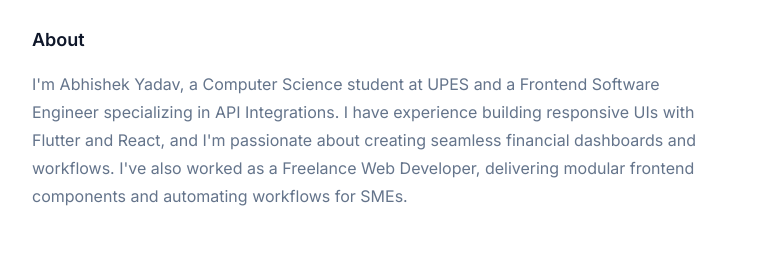
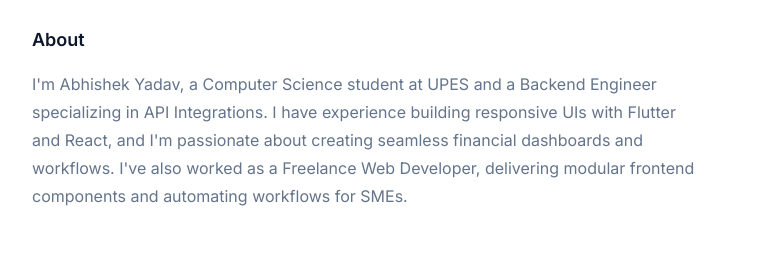
Before and after one commit to Abhii-04/new_portfolio, a plain HTML site: page index.html in a window 1280 px wide. Shown: the part 443-697 px from the top of the page, without its empty margins (248-1031 px from the left). Drawn offline with Linux system fonts and the light colour scheme.

Commit message:
updated about me

```diff
--- a/index.html
+++ b/index.html
@@ -120,7 +120,7 @@
     <section class="about-section">
       <h2 class="section-title">About</h2>
       <p class="about-text">
-        I'm Abhishek Yadav, a Computer Science student at UPES and a Frontend Software Engineer specializing in API Integrations. I have experience building responsive UIs with Flutter and React, and I'm passionate about creating seamless financial dashboards and workflows. I've also worked as a Freelance Web Developer, delivering modular frontend components and automating workflows for SMEs.
+        I'm Abhishek Yadav, a Computer Science student at UPES and a Backend Engineer specializing in API Integrations. I have experience building responsive UIs with Flutter and React, and I'm passionate about creating seamless financial dashboards and workflows. I've also worked as a Freelance Web Developer, delivering modular frontend components and automating workflows for SMEs.
       </p>
     </section>
 
```
